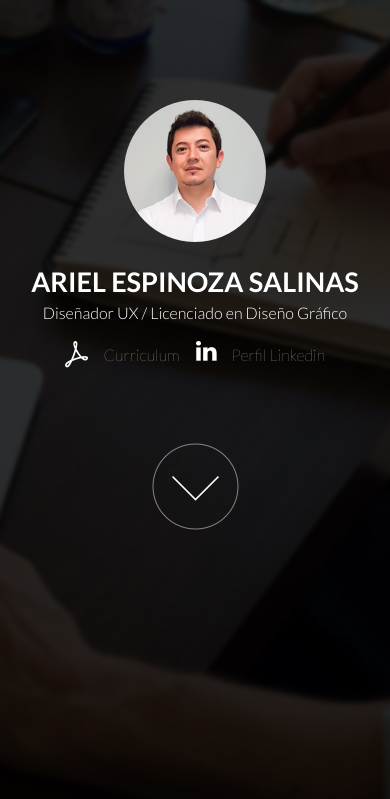
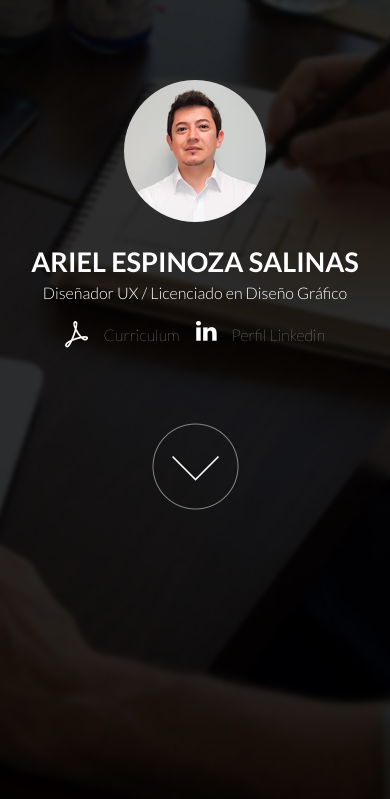
Before and after one commit to arielespinoza/aespinoza, a PHP site: page / in a window 390 px wide. Shown: the top 799 px of the page. Run offline with PHP 8.4, Linux system fonts and the light colour scheme.

Commit message:
responsive+++++

```diff
--- a/css/custom.css
+++ b/css/custom.css
@@ -908,6 +908,6 @@ div#success_page p {
         margin-top: 0px;
     }
     .infoHome {
-        margin-top: 100px;
+        margin-top: 80px;
     }
 }
```
